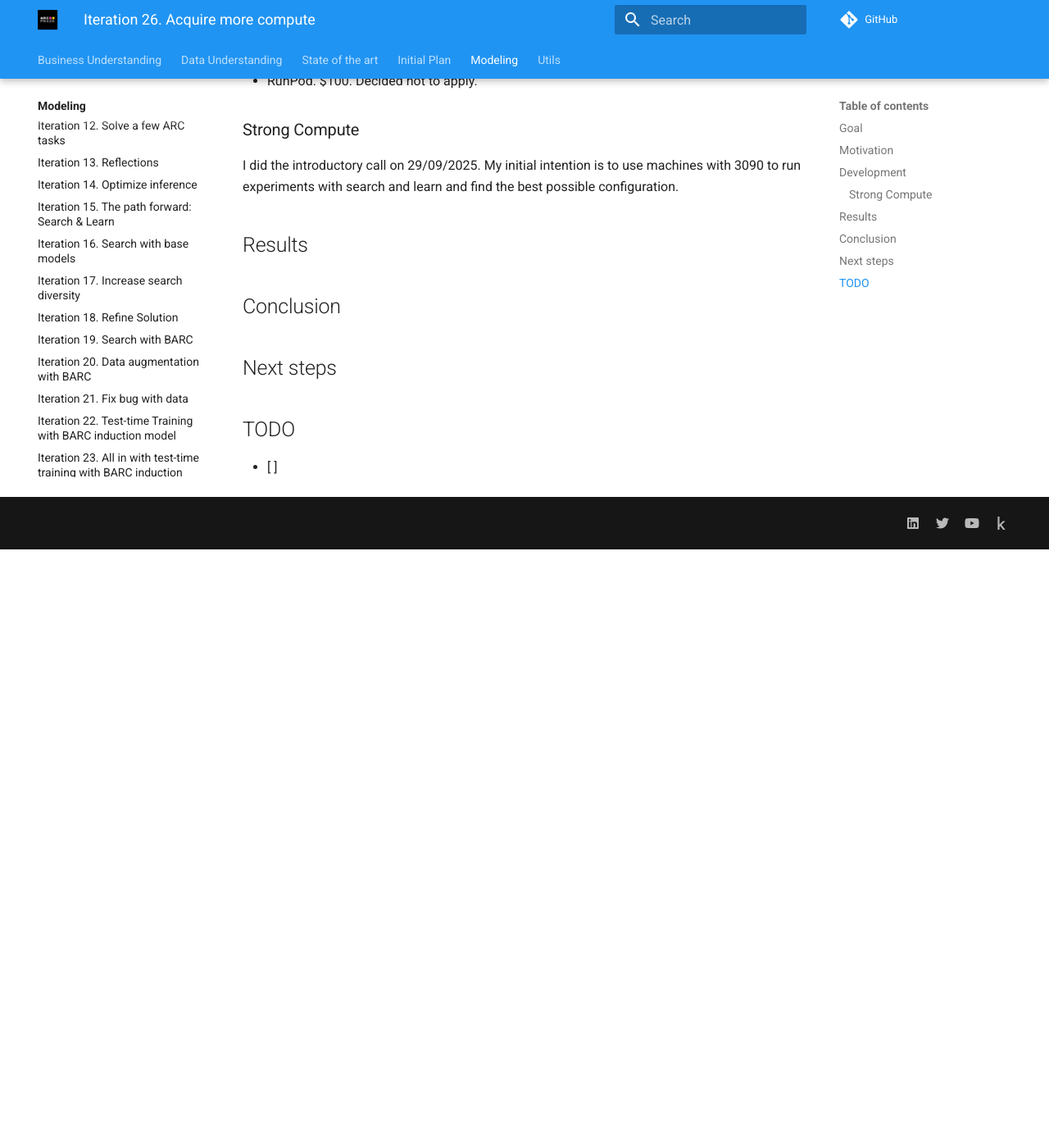
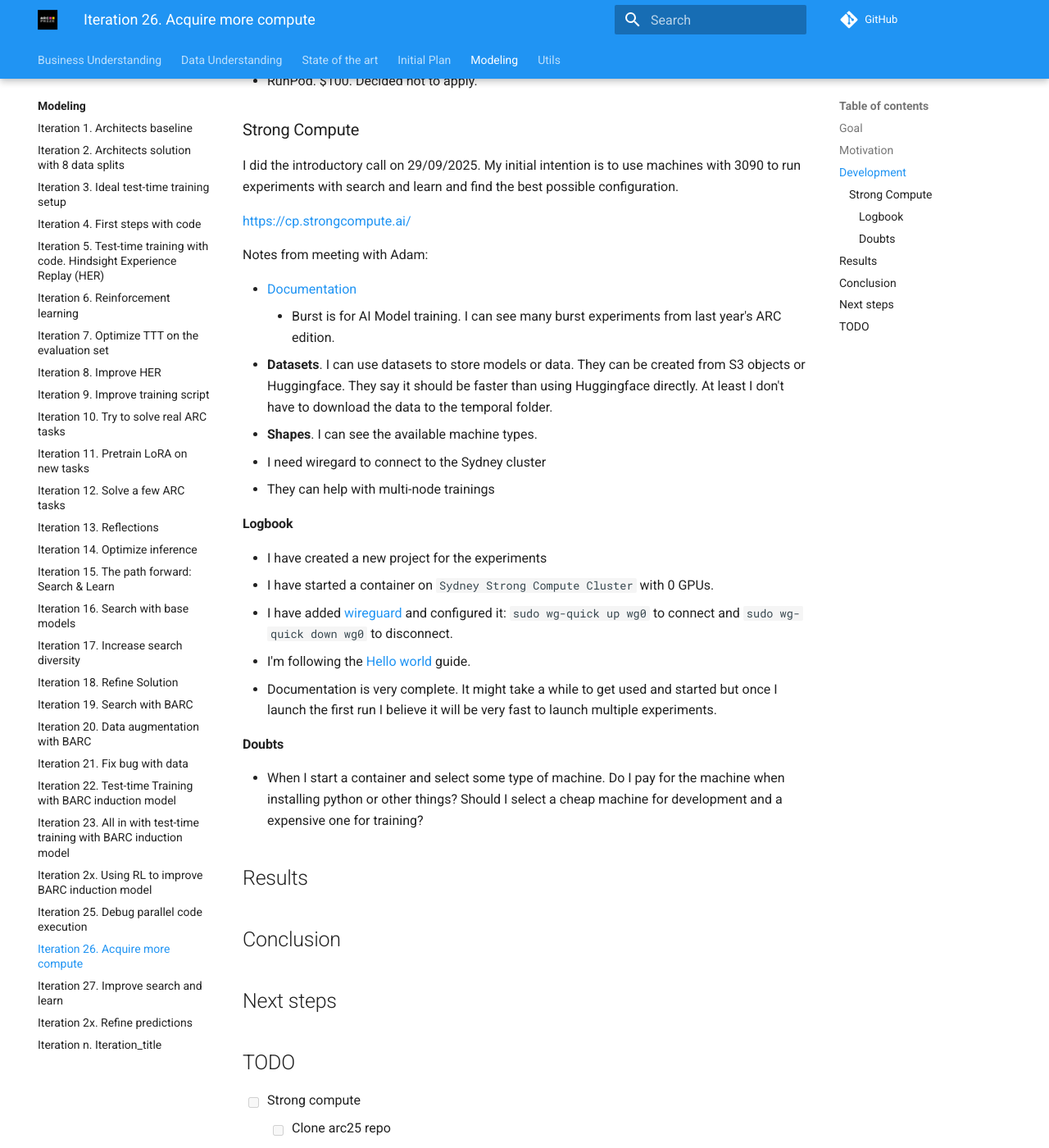
Before and after one commit to ironbar/arc25, an MkDocs documentation site: the page built from docs/modeling/Iteration_26_more_compute.md, in a window 1280 px wide and 1400 px high, scrolled down 794 px. Shown: the whole window at 82% size. Built offline with MkDocs 1.6.1 and Material for MkDocs 9.7.7, drawn with Linux system fonts in a browser that asks for light colours; comment, search, counter and statistics services are not loaded; before the commit the page ends 1464 px from its top, so only the background shows below that; some of the changed text lies outside the part shown.

Commit message:
updated documentation

```diff
--- a/docs/modeling/Iteration_26_more_compute.md
+++ b/docs/modeling/Iteration_26_more_compute.md
@@ -38,6 +38,30 @@
 I did the introductory call on 29/09/2025. My initial intention is to use machines with 3090 to run
 experiments with search and learn and find the best possible configuration.
 
+<https://cp.strongcompute.ai/>
+
+Notes from meeting with Adam:
+
+- [Documentation](https://docs.strongcompute.com/)
+  - Burst is for AI Model training. I can see many burst experiments from last year's ARC edition.
+- **Datasets**. I can use datasets to store models or data. They can be created from S3 objects or Huggingface. They say it should be faster than using Huggingface directly. At least I don't have to download the data to the temporal folder.
+- **Shapes**. I can see the available machine types.
+- I need wiregard to connect to the Sydney cluster
+- They can help with multi-node trainings
+
+#### Logbook
+
+- I have created a new project for the experiments
+- I have started a container on `Sydney Strong Compute Cluster` with 0 GPUs.
+- I have added [wireguard](https://docs.strongcompute.com/~/revisions/amxNDLwVFA8r5isl8NAV/getting-started/vpn-sydney-cluster-only) and configured it: `sudo wg-quick up wg0` to connect and `sudo wg-quick down wg0` to disconnect.
+- I'm following the [Hello world](https://docs.strongcompute.com/getting-started/2.-hello-world-training-example) guide.
+- Documentation is very complete. It might take a while to get used and started but once I launch the
+first run I believe it will be very fast to launch multiple experiments.
+
+#### Doubts
+
+- When I start a container and select some type of machine. Do I pay for the machine when installing python or other things? Should I select a cheap machine for development and a expensive one for training?
+
 ## Results
 
 ## Conclusion
@@ -46,4 +70,10 @@
 
 ## TODO
 
-- [ ]
+- [ ] Strong compute
+  - [ ] Clone arc25 repo
+  - [ ] Create python environment
+  - [ ] Create dataset for BARC induction model
+  - [ ] Add data to repo for simplicity
+  - [ ] Launch first experiment, with wandb, saving to artifacts
+  - [ ] Create multiple experiments
```
